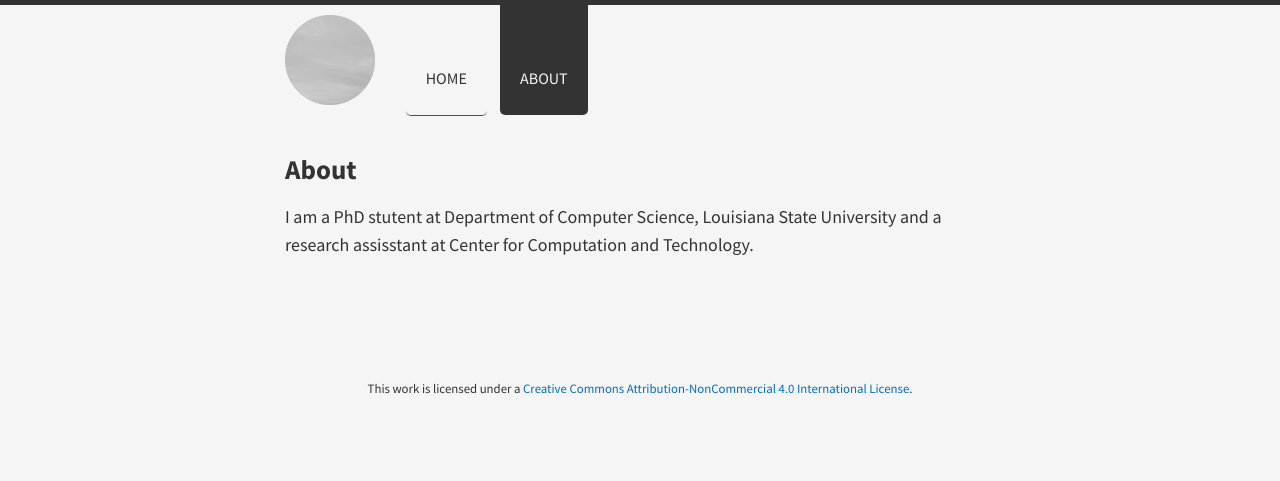
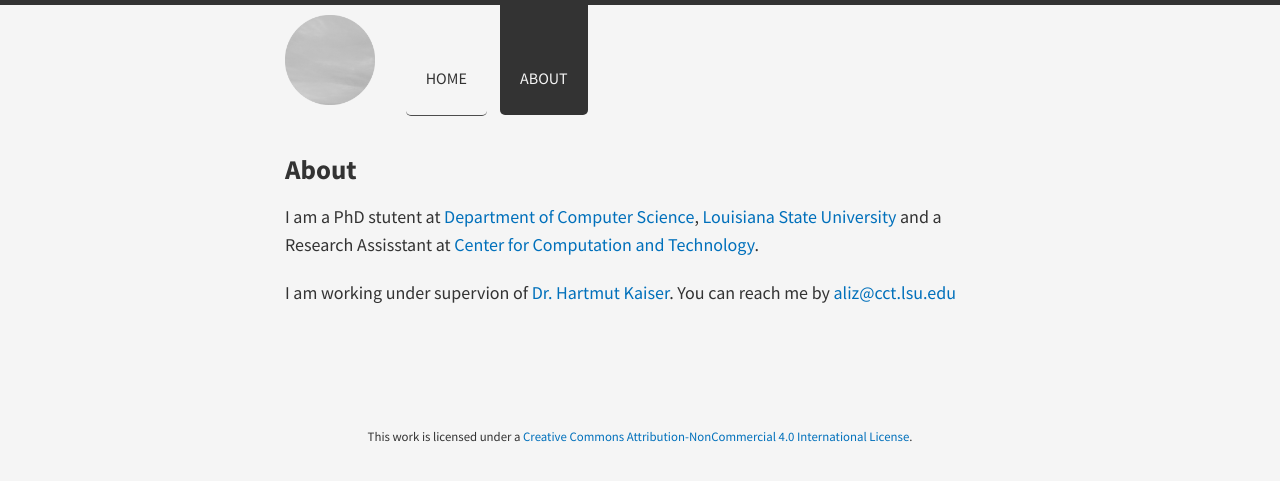
Before and after one commit to akheir/hapoo.github.io, a Jekyll site: the page built from about/index.md, in a window 1280 px wide. Shown: the top 481 px of the page. Built offline with Jekyll 4.4.1, drawn with Linux system fonts in a browser that asks for light colours; nearby versions of some CDN libraries; Markdown is read by kramdown in place of the engine named in the settings.

Commit message:
updating about information

```diff
--- a/about/index.md
+++ b/about/index.md
@@ -3,4 +3,12 @@ layout: page
 title: About
 ---
 
-I am a PhD stutent at Department of Computer Science, Louisiana State University and a research assisstant at Center for Computation and Technology.
+I am a PhD stutent at [Department of Computer Science][1], [Louisiana State University][2] and a Research Assisstant at [Center for Computation and Technology][3].
+
+I am working under supervion of [Dr. Hartmut Kaiser][4].
+You can reach me by <aliz@cct.lsu.edu>
+
+[1]: http://www.cse.lsu.edu/
+[2]: http://www.lsu.edu/
+[3]: https://www.cct.lsu.edu/
+[4]: https://www.cct.lsu.edu/~hkaiser/
```
Also changed, not shown: 1 other file.
